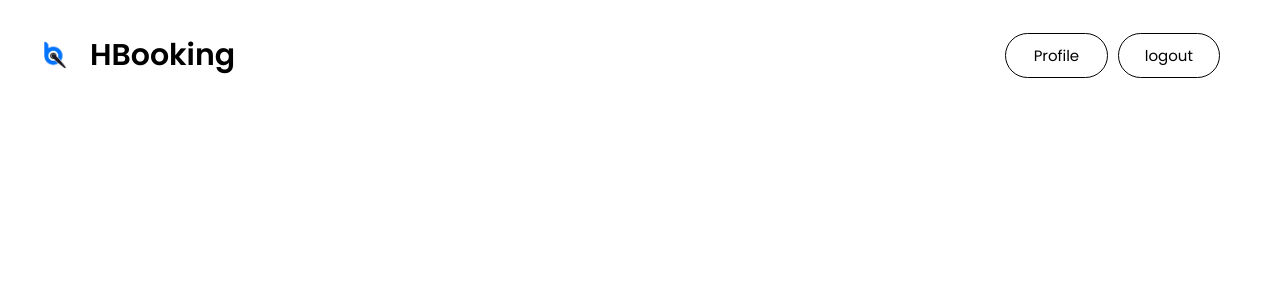
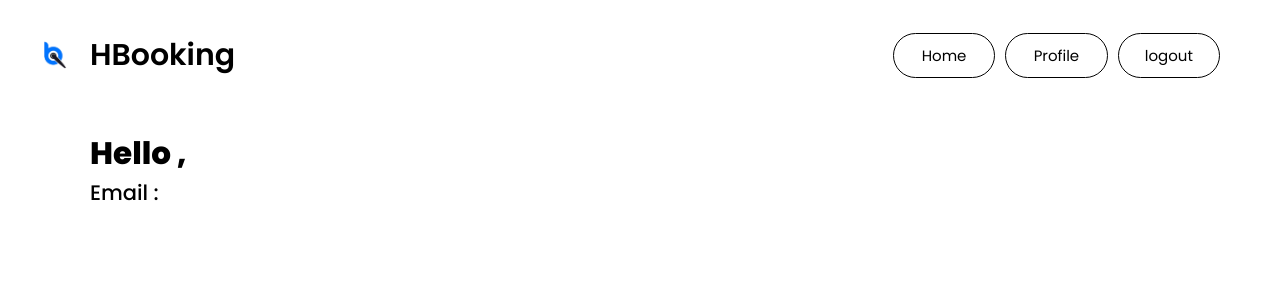
Before and after one commit to lakshya001-AI/Hotel_Booking_SkillsAcademy, a React (Vite) app in the folder Frontend/: page /ProfilePage in a window 1280 px wide. Shown: the top 300 px of the page. Built offline with nearby package versions, Linux system fonts and the light colour scheme.

Commit message:
commit changes

```diff
--- a/Frontend/src/App.module.css
+++ b/Frontend/src/App.module.css
@@ -821,3 +821,16 @@ html, body{
     align-items: center;
     justify-content: center;
 }
+
+.usernamePara{
+    font-size: 31px;
+    font-weight: 800;
+    margin-left: 90px;
+    margin-top: 20px;
+}
+
+.userEmailPara{
+    font-size: 21px;
+    font-weight: 500;
+    margin-left: 90px;
+}
--- a/Frontend/src/Components/mainPage.jsx
+++ b/Frontend/src/Components/mainPage.jsx
@@ -64,6 +64,7 @@ export default function MainPage() {
             <p className={Style.headingPara}>HBooking</p>
           </div>
           <div className={Style.loginAndCreateAccountDiv}>
+          <Link className={Style.userProfileBtn} to="/mainPage">Home</Link>
             <Link className={Style.userProfileBtn} to="/ProfilePage">Profile</Link>
             <Link className={Style.logoutBtn} to="/">logout</Link>
           </div>
--- a/Frontend/src/Components/profilepage.jsx
+++ b/Frontend/src/Components/profilepage.jsx
@@ -88,6 +88,7 @@ function ProfilePage() {
             <p className={Style.headingPara}>HBooking</p>
           </div>
           <div className={Style.loginAndCreateAccountDiv}>
+          <Link className={Style.userProfileBtn} to="/mainPage">Home</Link>
             <Link className={Style.userProfileBtn} to="/ProfilePage">
               Profile
             </Link>
@@ -97,8 +98,8 @@ function ProfilePage() {
         </div>
 
         <div className={Style.profileInfoDiv}>
-          <p>{username}</p>
-          <p>{email}</p>
+          <p className={Style.usernamePara}>{`Hello ${username},`}</p>
+          <p className={Style.userEmailPara}>{`Email : ${email}`}</p>
         </div>
       </div>
     </>
```
